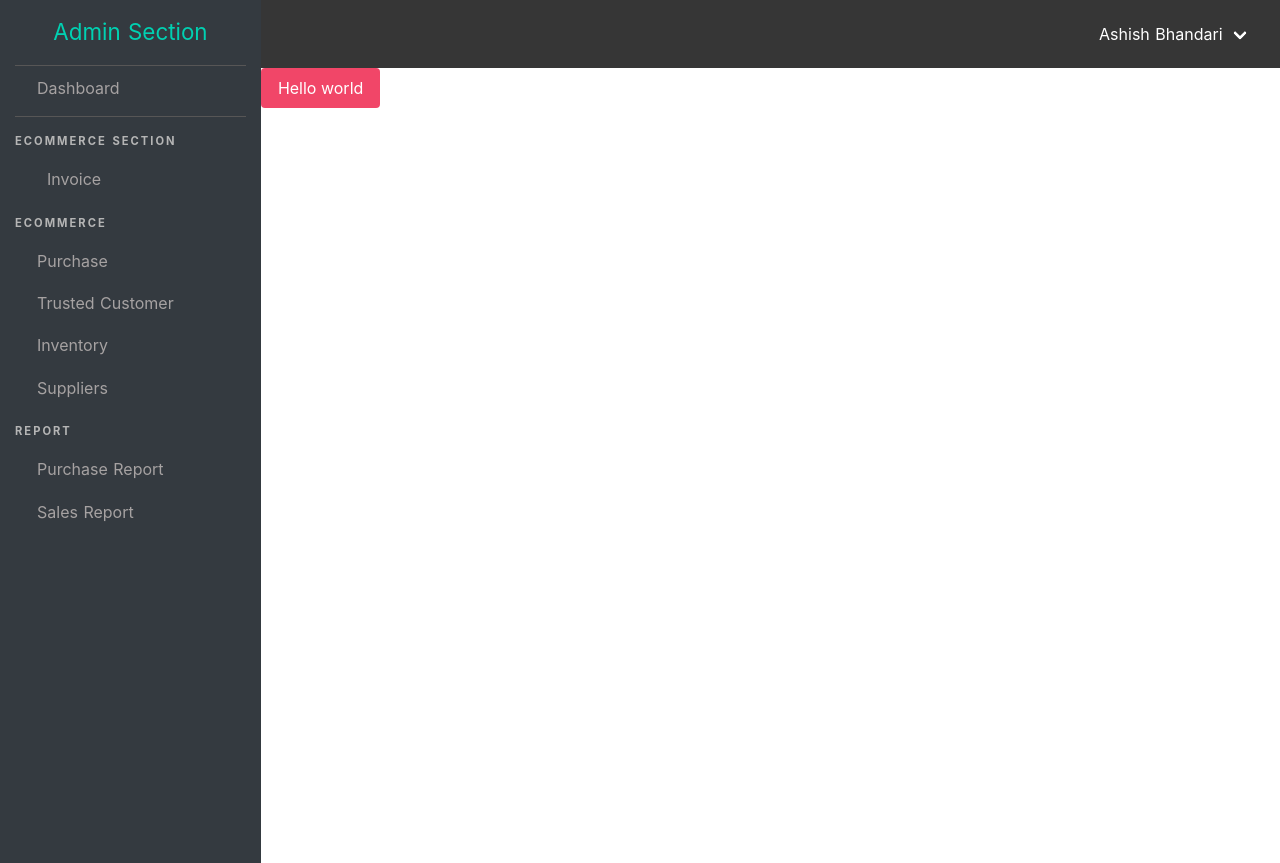
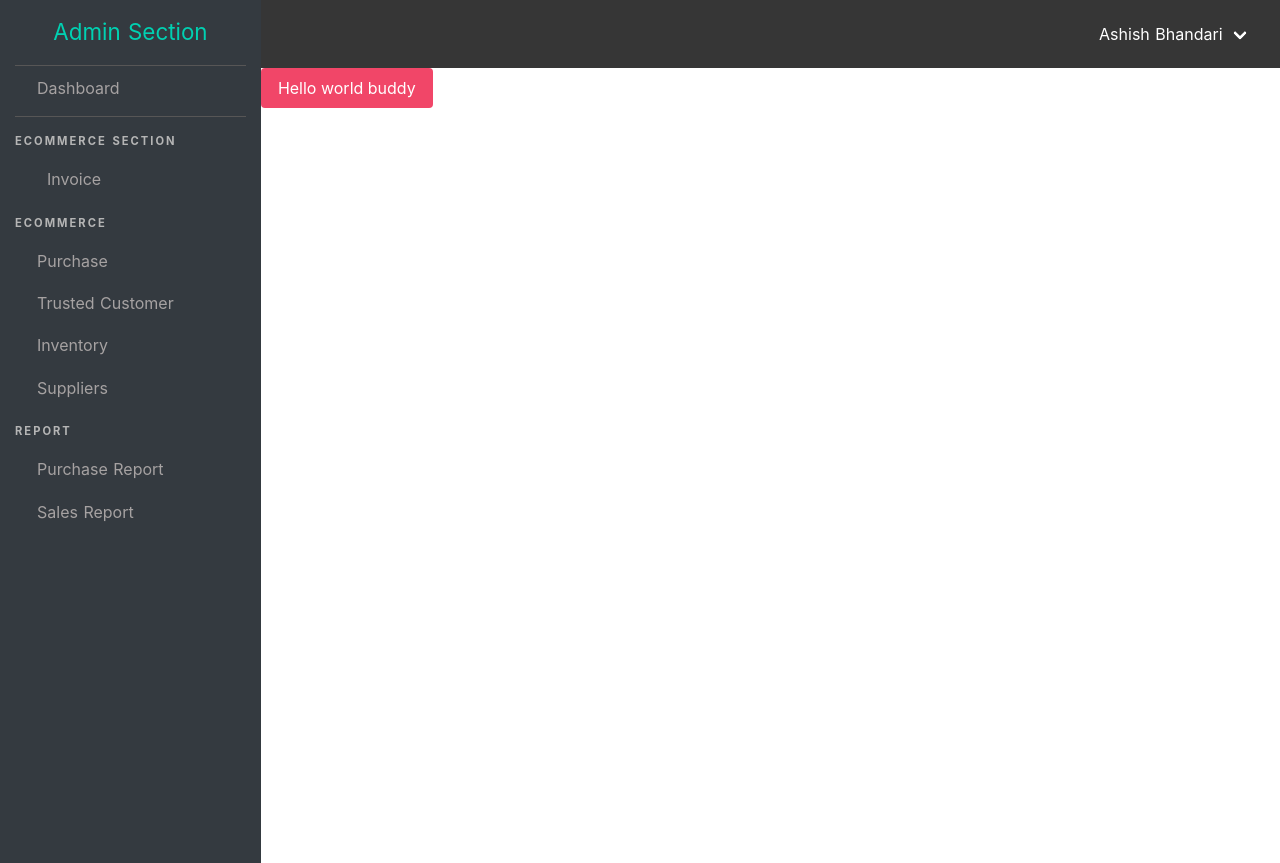
Before and after one commit to ashish336b/summerProject, a Nuxt app in the folder client/: page / in a window 1280 px wide. Built offline with nearby package versions, Linux system fonts and the light colour scheme.

Commit message:
github bot test

```diff
--- a/client/pages/index.vue
+++ b/client/pages/index.vue
@@ -1,7 +1,7 @@
 <template>
   <sidebar>
     <div class="container">
-      <button class="button is-danger">Hello world</button>
+      <button class="button is-danger">Hello world buddy</button>
     </div>
   </sidebar>
 </template>
```
